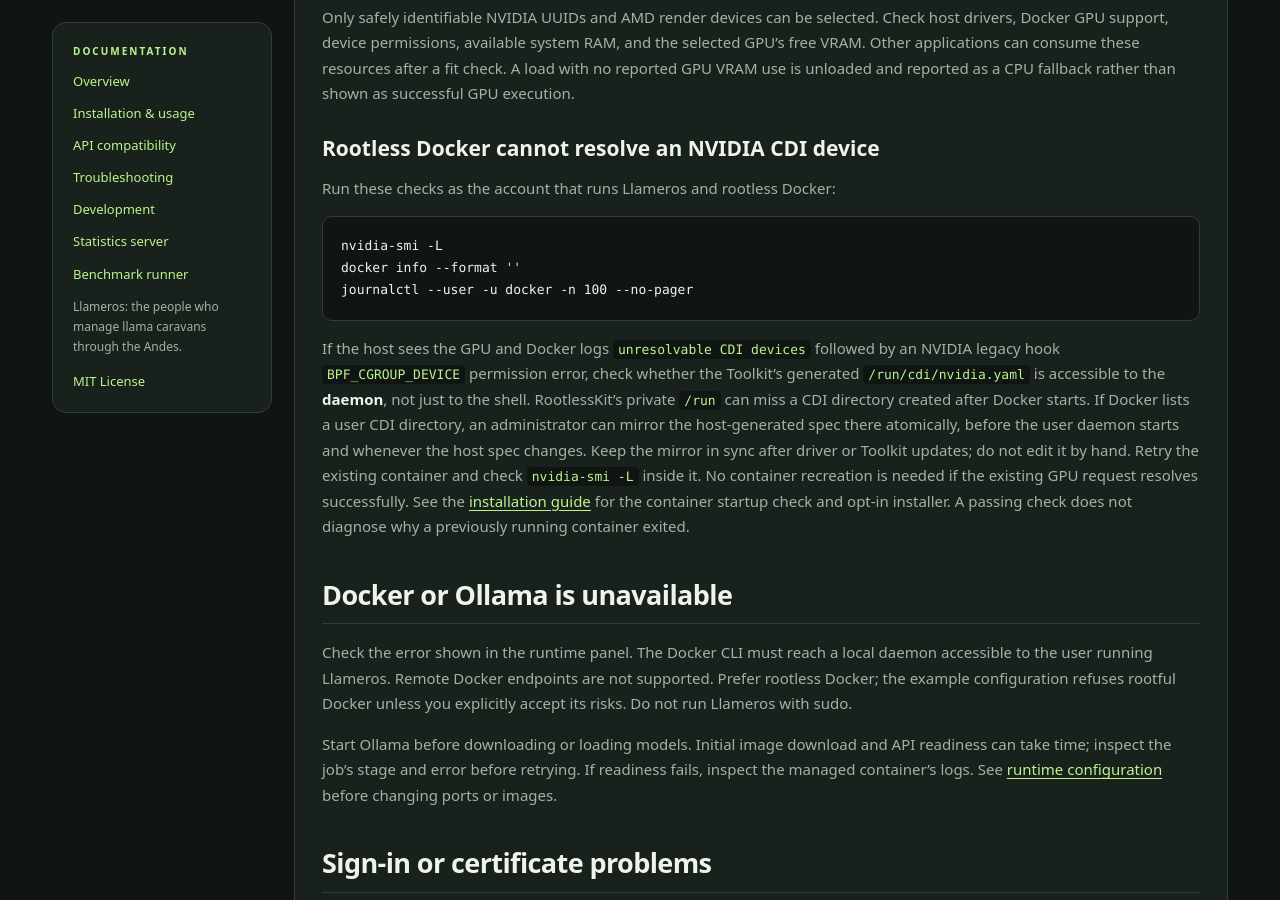
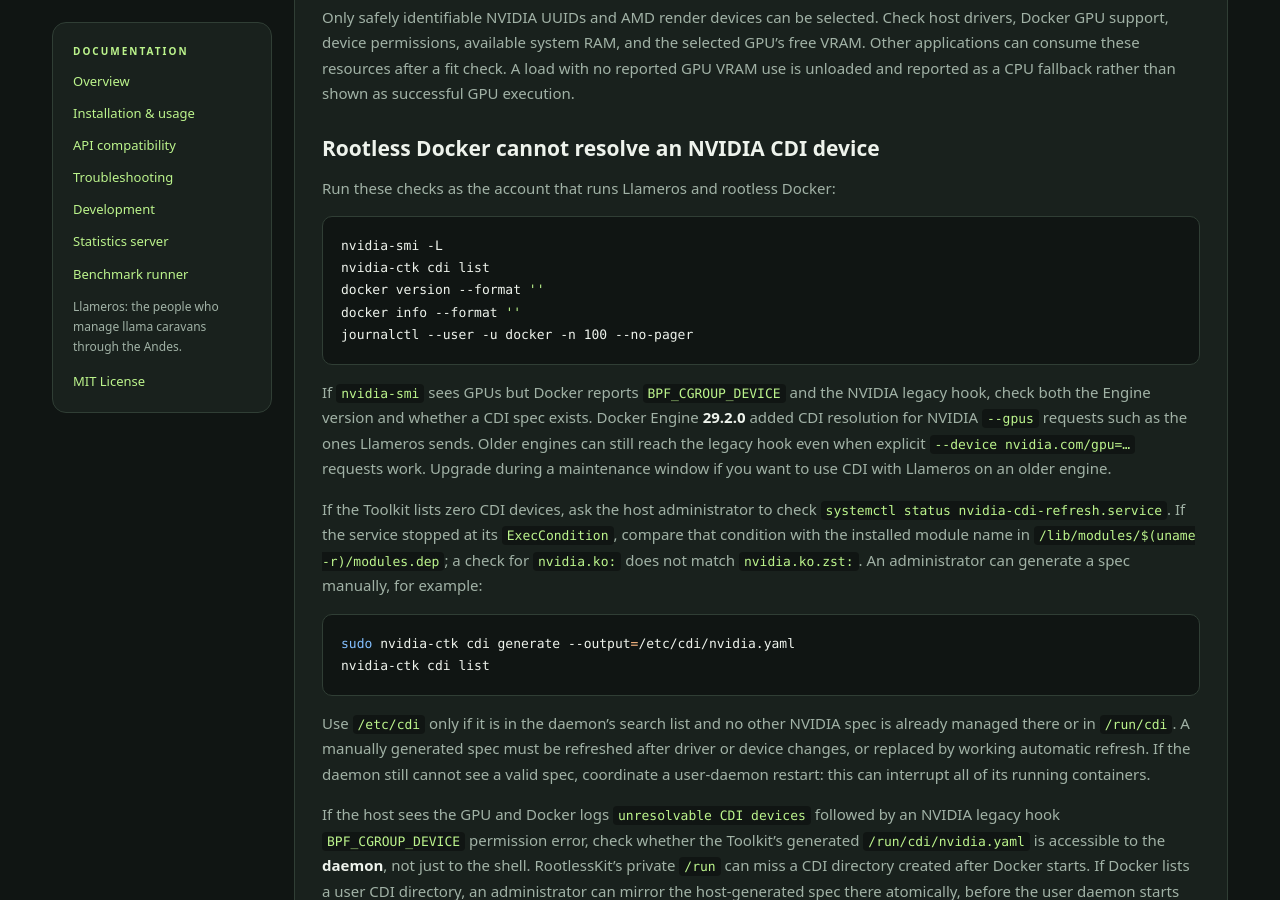
Before and after one commit to keuperj/Llameros, a Jekyll site: the page built from trouble_shooting.md, in a window 1280 px wide and 900 px high, scrolled down 872 px. Built offline with Jekyll 4.4.1, drawn with Linux system fonts in a browser that asks for light colours; our own code applies the rules of GitHub Pages for plain Markdown files.

Commit message:
docker trouble shooting

````diff
--- a/trouble_shooting.md
+++ b/trouble_shooting.md
@@ -37,9 +37,35 @@ Run these checks as the account that runs Llameros and rootless Docker:
 
 ```sh
 nvidia-smi -L
+nvidia-ctk cdi list
+docker version --format '{{.Server.Version}}'
 docker info --format '{{json .CDISpecDirs}}'
 journalctl --user -u docker -n 100 --no-pager
 ```
+
+If `nvidia-smi` sees GPUs but Docker reports `BPF_CGROUP_DEVICE` and the NVIDIA
+legacy hook, check both the Engine version and whether a CDI spec exists. Docker
+Engine **29.2.0** added CDI resolution for NVIDIA `--gpus` requests such as the
+ones Llameros sends. Older engines can still reach the legacy hook even when
+explicit `--device nvidia.com/gpu=…` requests work. Upgrade during a maintenance
+window if you want to use CDI with Llameros on an older engine.
+
+If the Toolkit lists zero CDI devices, ask the host administrator to check
+`systemctl status nvidia-cdi-refresh.service`. If the service stopped at its
+`ExecCondition`, compare that condition with the installed module name in
+`/lib/modules/$(uname -r)/modules.dep`; a check for `nvidia.ko:` does not match
+`nvidia.ko.zst:`. An administrator can generate a spec manually, for example:
+
+```sh
+sudo nvidia-ctk cdi generate --output=/etc/cdi/nvidia.yaml
+nvidia-ctk cdi list
+```
+
+Use `/etc/cdi` only if it is in the daemon's search list and no other NVIDIA
+spec is already managed there or in `/run/cdi`. A manually generated spec must
+be refreshed after driver or device changes, or replaced by working automatic
+refresh. If the daemon still cannot see a valid spec, coordinate a user-daemon
+restart: this can interrupt all of its running containers.
 
 If the host sees the GPU and Docker logs `unresolvable CDI devices` followed by
 an NVIDIA legacy hook `BPF_CGROUP_DEVICE` permission error, check whether the
````
Also changed, not shown: tests/test_runtime_diagnostics.py (+8 -0 lines), 1 other file.
